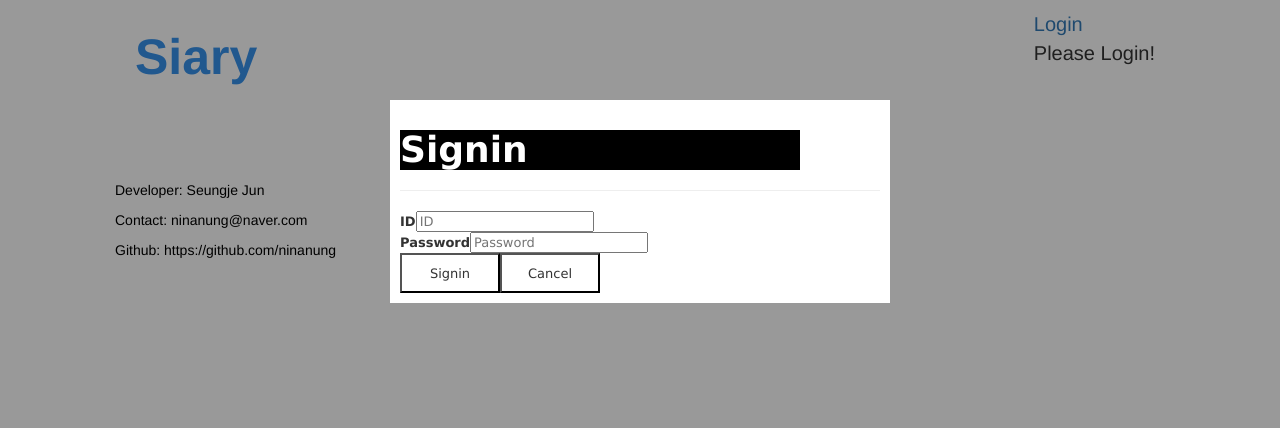
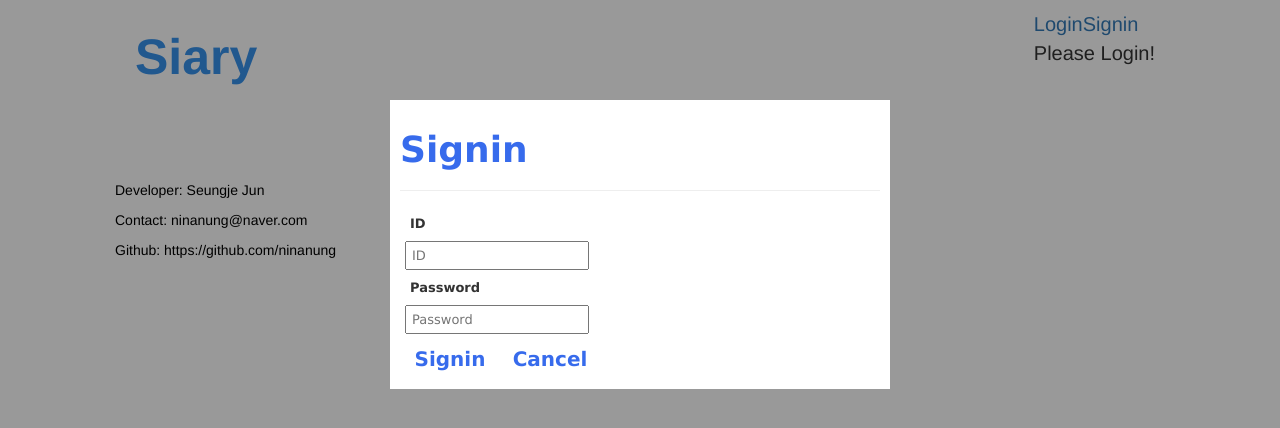
Before and after one commit to ninanung/Simple-Diary, a Vue app in the folder frontend/: page /signin in a window 1280 px wide. Shown: the top 428 px of the page. Built offline with nearby package versions, Linux system fonts and the light colour scheme.

Commit message:
signin and app

```diff
--- a/frontend/src/App.vue
+++ b/frontend/src/App.vue
@@ -3,6 +3,7 @@
         <div class="title">
             <div class="span">
                 <span v-if="!islogin"><router-link :to="{ name: 'login' }">Login</router-link></span>
+                <span v-if="!islogin"><router-link :to="{ name: 'signin' }">Signin</router-link></span>
                 <span v-if="islogin"><router-link :to="{ name: 'logout' }">Logout</router-link></span>
                 <br/>
                 <span v-if="!islogin">Please Login!</span>
--- a/frontend/src/components/Signin.vue
+++ b/frontend/src/components/Signin.vue
@@ -93,19 +93,23 @@ export default {
     }
     button {
         width: 100px; height: 40px; background: white;
+        border: white; color: #376bec; font-size: 20px;
+        font-weight: bold;
     }
     button:hover {
-        background: black; color: white;
+        background: #376bec; color: white;
     }
     .form label {
-        text-align: left; margin: 0 0 3px 0; padding: 0;
+        text-align: left; margin: 5px; padding: 5px;
+        display: block;
         display: black; font-weight: bold;
     }
     .form input {
-        box-sizing: border-box; outline: none;
+        box-sizing: border-box; outline: none; padding: 5px;
+        display: block; margin: 5px;
     }
     .inputhead {
-        background: black; color: white; font-weight: bold;
+        color: #376bec; font-weight: bold;
         width: 400px; height: 40px; text-align: left;
     }
 </style>
```
